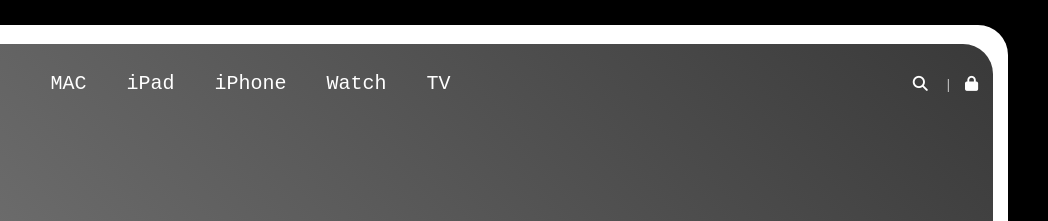
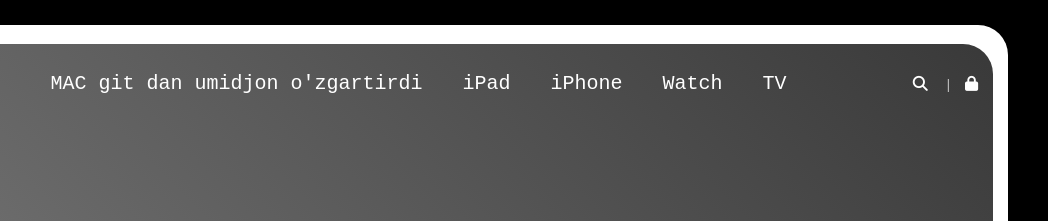
Before and after one commit to Admiral2207/ivachpraekt, a plain HTML site: page index.html in a window 1280 px wide. Shown: the top 221 px of the page, 232-1280 px from the left. Drawn offline with Linux system fonts and the light colour scheme.

Commit message:
Update index.html
ddddd

```diff
--- a/index.html
+++ b/index.html
@@ -24,7 +24,7 @@
                 <div class="nav">
                     <div class="nav_left">
                         <i class="fa-brands fa-apple"></i>
-                        <a href="#">MAC</a>
+                        <a href="#">MAC   git dan umidjon o'zgartirdi</a>
                         <a href="#">iPad</a>
                         <a href="#">iPhone</a>
                         <a href="#">Watch</a>
```
